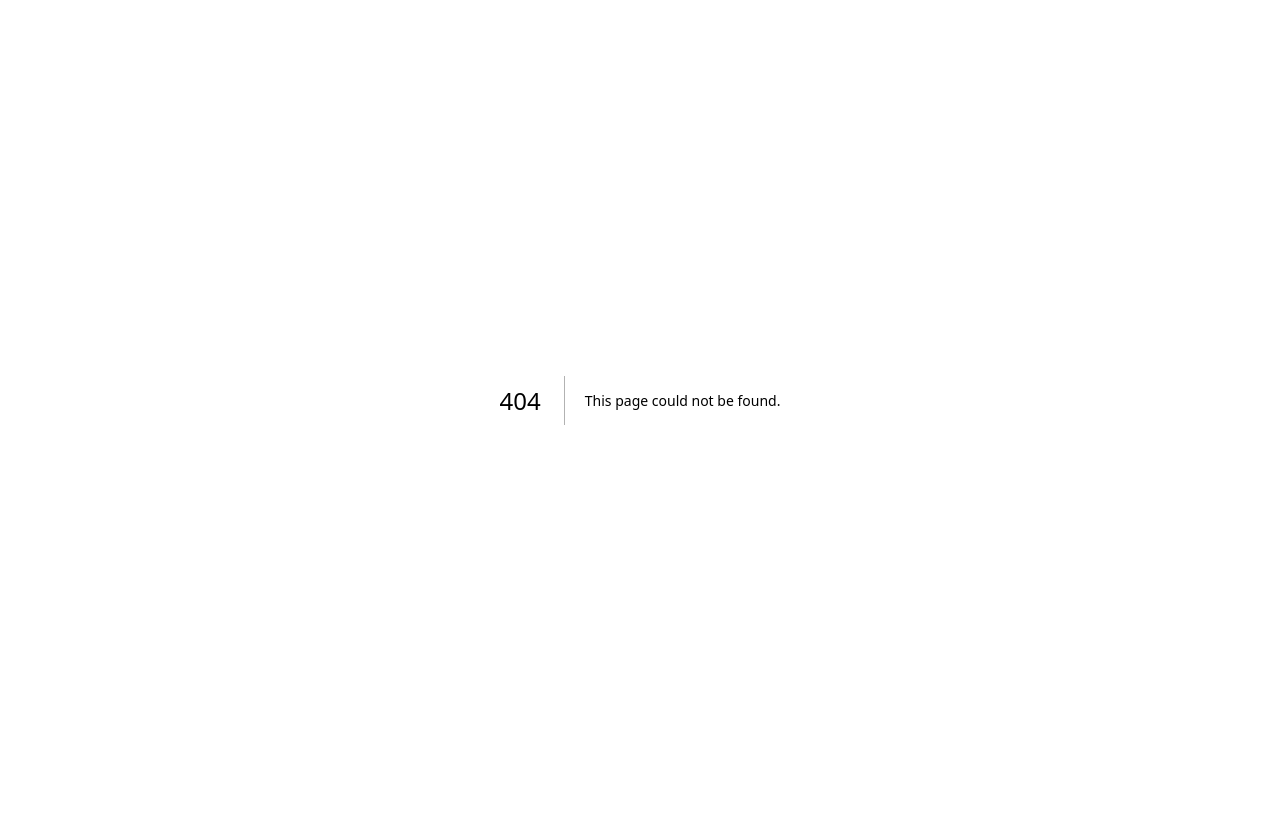
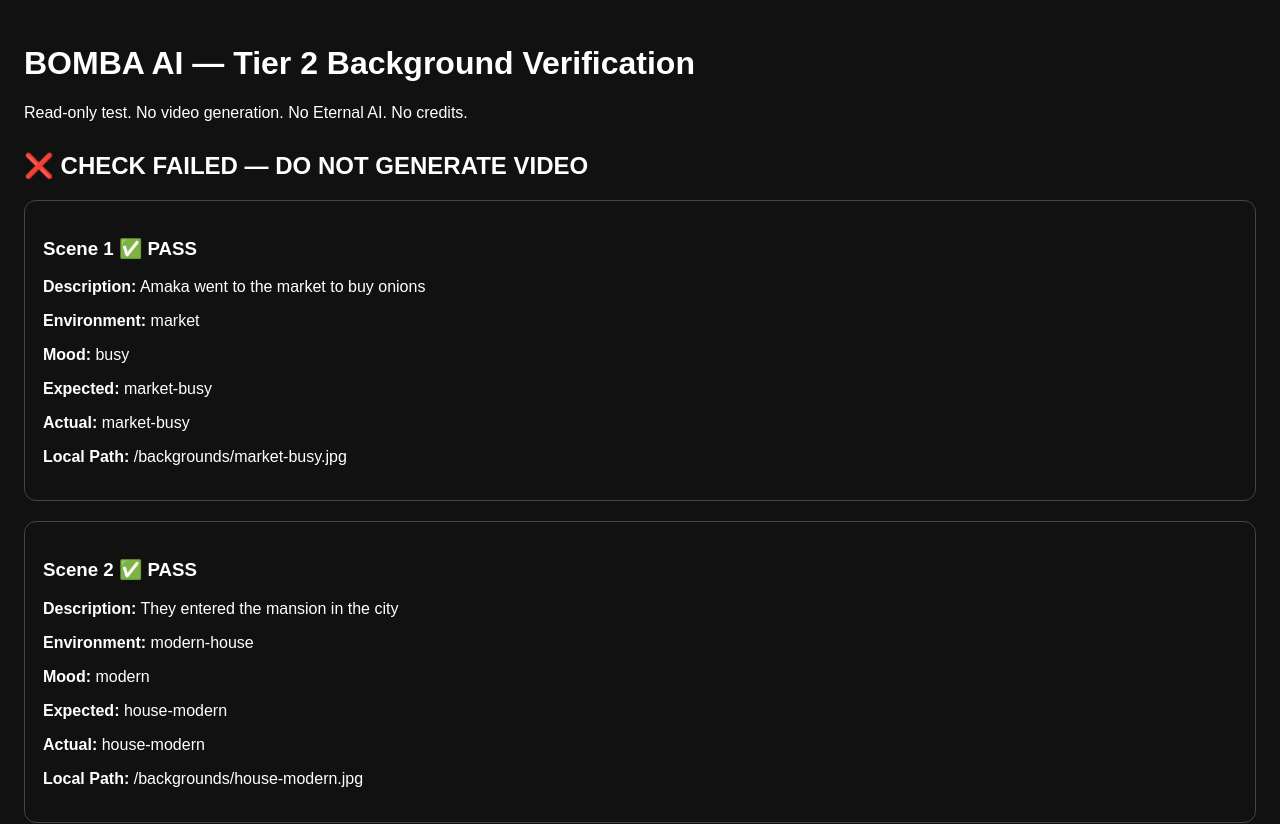
Before and after one commit to tapbombaai-glitch/bomba-ai-video, a Next.js app: page /verify-tier2 in a window 1280 px wide. Before the commit this address had no page. Shown: the top 824 px of the page. Before the commit the page ends 800 px from the top, so only its background shows below. Built offline with nearby package versions, Linux system fonts and the light colour scheme.

Commit message:
Create app/verify-tier2/page.jsx

```diff
--- /dev/null
+++ b/app/verify-tier2/page.jsx
@@ -0,0 +1,137 @@
+import { buildScenes } from "../../lib/bomba/sceneBuilder.js";
+
+const testScenes = [
+  {
+    description: "Amaka went to the market to buy onions",
+    expectedBackground: "market-busy",
+  },
+  {
+    description: "They entered the mansion in the city",
+    expectedBackground: "house-modern",
+  },
+  {
+    description: "He was walking on the road travelling to the village",
+    expectedBackground: "street-roadside",
+  },
+  {
+    description: "The wedding celebration was full of people",
+    expectedBackground: "party-celebration",
+  },
+  {
+    description: "The pastor prayed in the church on Sunday service",
+    expectedBackground: "church-background",
+  },
+  {
+    description: "River at night was mysterious",
+    expectedBackground: "river-night",
+  },
+];
+
+export default function VerifyTier2Page() {
+  const built = buildScenes(testScenes);
+
+  const results = built.map((scene, index) => {
+    const expected = testScenes[index].expectedBackground;
+    const actual = scene.background?.imageId;
+    const localPath = scene.background?.localPath;
+
+    const valid =
+      actual === expected &&
+      typeof localPath === "string" &&
+      localPath.length > 0;
+
+    return {
+      sceneNumber: scene.sceneNumber,
+      description: scene.description,
+      environment: scene.environment,
+      mood: scene.mood,
+      expected,
+      actual,
+      localPath,
+      valid,
+    };
+  });
+
+  const allValid = results.every((scene) => scene.valid);
+
+  return (
+    <main
+      style={{
+        minHeight: "100vh",
+        padding: "24px",
+        fontFamily: "Arial, sans-serif",
+        background: "#111",
+        color: "#fff",
+      }}
+    >
+      <h1>BOMBA AI — Tier 2 Background Verification</h1>
+
+      <p>
+        Read-only test. No video generation. No Eternal AI. No credits.
+      </p>
+
+      <h2 style={{ marginTop: "30px" }}>
+        {allValid
+          ? "✅ ALL BACKGROUND TESTS PASSED"
+          : "❌ CHECK FAILED — DO NOT GENERATE VIDEO"}
+      </h2>
+
+      {results.map((scene) => (
+        <section
+          key={scene.sceneNumber}
+          style={{
+            marginTop: "20px",
+            padding: "18px",
+            border: "1px solid #444",
+            borderRadius: "12px",
+          }}
+        >
+          <h3>
+            Scene {scene.sceneNumber}{" "}
+            {scene.valid ? "✅ PASS" : "❌ FAIL"}
+          </h3>
+
+          <p>
+            <strong>Description:</strong> {scene.description}
+          </p>
+
+          <p>
+            <strong>Environment:</strong> {scene.environment}
+          </p>
+
+          <p>
+            <strong>Mood:</strong> {scene.mood}
+          </p>
+
+          <p>
+            <strong>Expected:</strong> {scene.expected}
+          </p>
+
+          <p>
+            <strong>Actual:</strong> {scene.actual || "MISSING"}
+          </p>
+
+          <p>
+            <strong>Local Path:</strong>{" "}
+            {scene.localPath || "MISSING"}
+          </p>
+        </section>
+      ))}
+
+      <div
+        style={{
+          marginTop: "30px",
+          padding: "20px",
+          borderRadius: "12px",
+          border: "2px solid #555",
+        }}
+      >
+        <strong>
+          {allValid
+            ? "🔒 SAFE TO PROCEED TO THE NEXT CHECKPOINT"
+            : "🛑 STOP — BACKGROUND VERIFICATION FAILED"}
+        </strong>
+      </div>
+    </main>
+  );
+}
```
